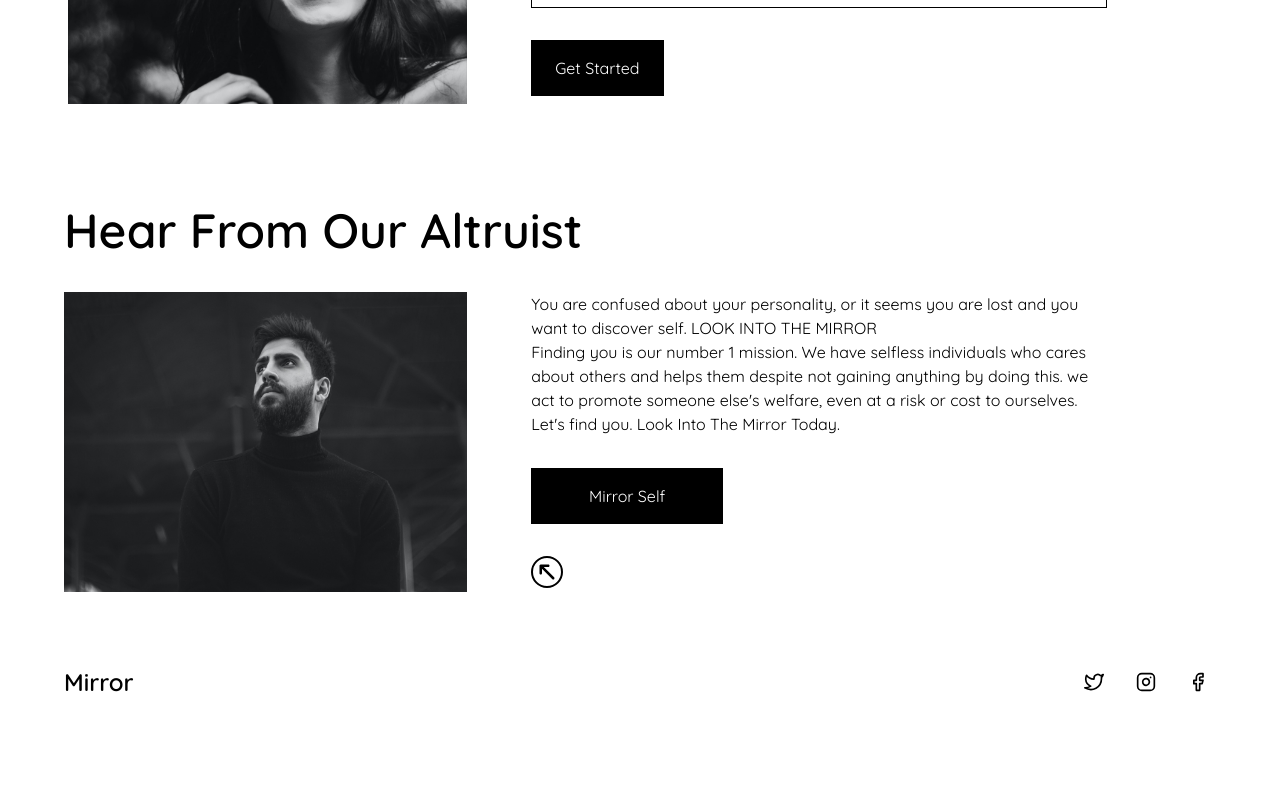
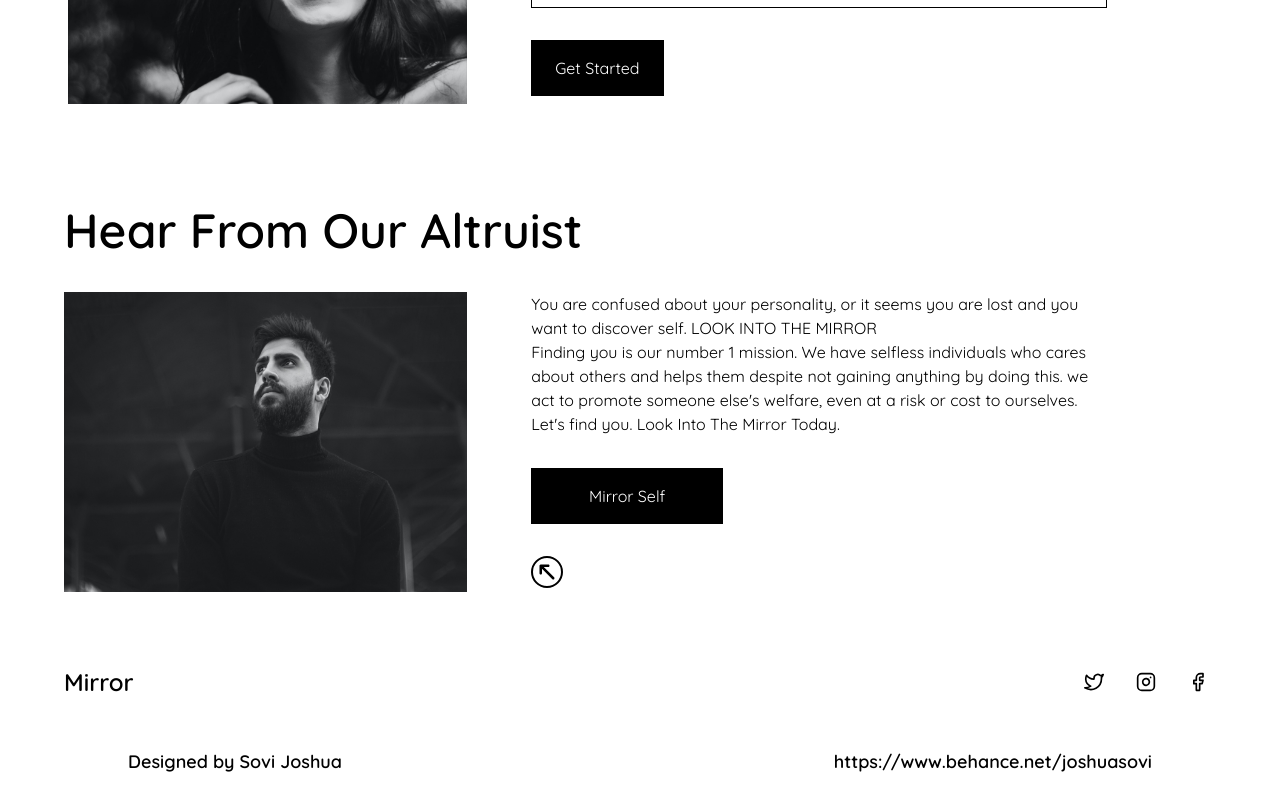
Before and after one commit to FosterSOAsare/mirror, a React (Vite) app: page / in a window 1280 px wide. Shown: the part 3204-4004 px from the top of the page. Before the commit the page ends 3928 px from the top, so only its background shows below. Built offline with nearby package versions, Linux system fonts and the light colour scheme.

Commit message:
Design attribution

```diff
--- a/src/components/Footer.tsx
+++ b/src/components/Footer.tsx
@@ -17,6 +17,19 @@ const Footer = () => {
 					</a>
 				</nav>
 			</div>
+
+			<div className="w-full h-auto flex items-center justify-between mt-12 mx-auto max-w-5xl">
+				<p className="text-lg font-semibold">
+					Designed by <a href="">Sovi Joshua</a>
+				</p>
+				<p className="text-lg font-semibold">
+					<span className="group ml-4">
+						<a target="_blank" rel="noreferrer" href="https://www.behance.net/joshuasovi" className="group-hover:underline">
+							https://www.behance.net/joshuasovi
+						</a>
+					</span>
+				</p>
+			</div>
 		</footer>
 	);
 };
```
